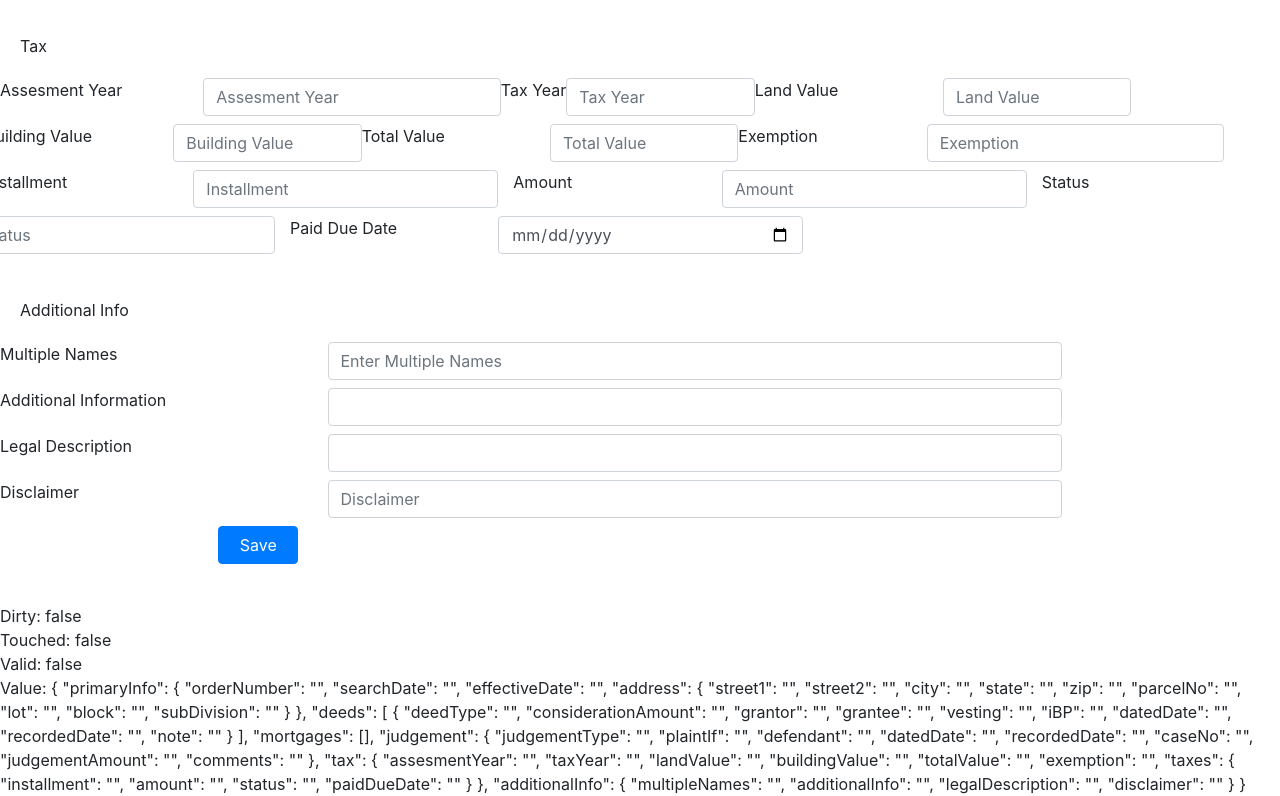
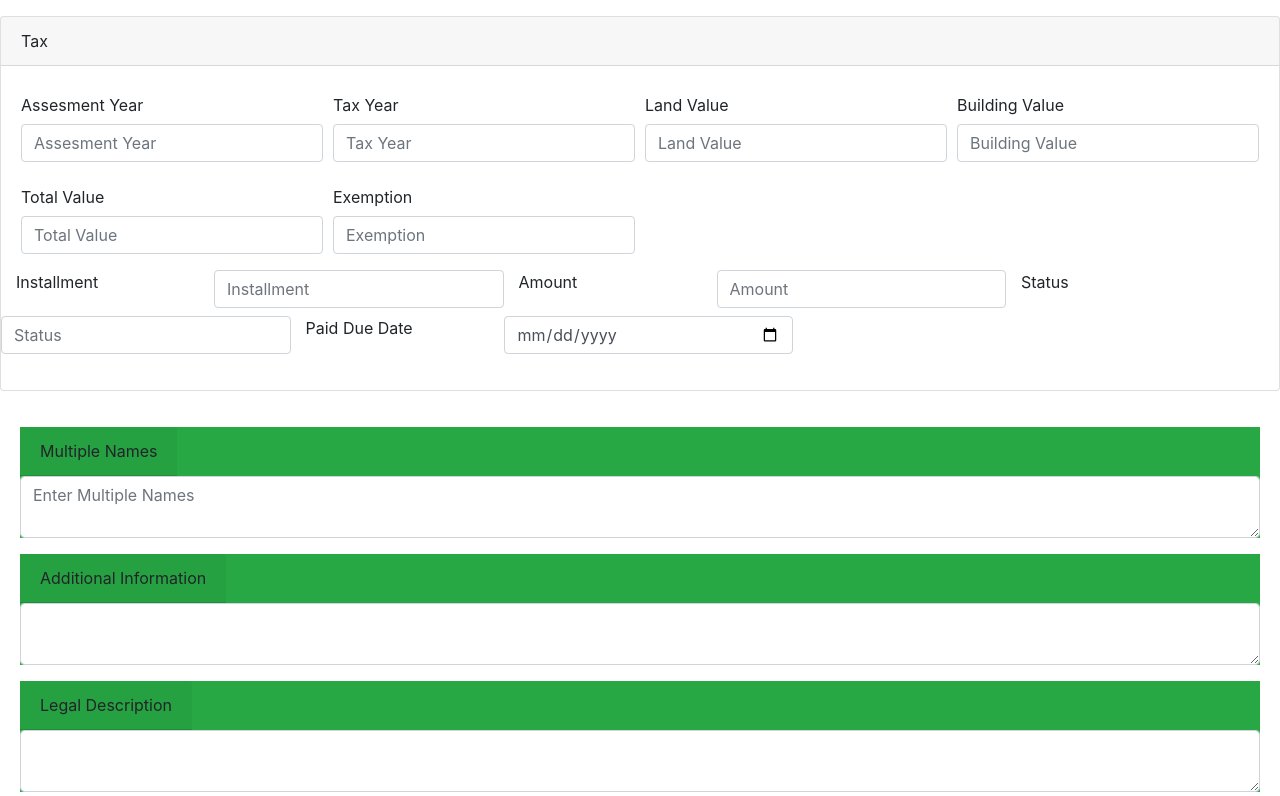
Before and after one commit to mohanreddy070/titledoc, an Angular app: page / in a window 1280 px wide. Shown: the part 1151-1947 px from the top of the page. Built offline with nearby package versions, Linux system fonts and the light colour scheme.

Commit message:
1 file modified

```diff
--- a/src/app/form/form.component.html
+++ b/src/app/form/form.component.html
@@ -536,15 +536,16 @@
 
 
       <!-- Tax Information -->
-      <div>
-        <div class="card-body" st>
+      <div class="card mb-3">
+        <div class="card-header" st>
 		      Tax
 	      </div>
-        <div formGroupName ="tax">
-          <div class="form-group row mb-2">
-            <label class="col-md-2 "
+        <div formGroupName ="tax" class="card-body">
+          <div class="form-row">
+
+            <div class="form-group col-md-3 ">
+              <label class="col-form-label "
                 for="assesmentYear">Assesment Year</label>
-            <div class="col-md-3 row mb-2">
               <input class="form-control"
                 id="assesmentYear"
                 type="text"
@@ -553,9 +554,10 @@
                 />
             </div>
 
-            <label class="col-md-1.7 "
+
+            <div class="form-group col-md-3">
+              <label class="col-form-label "
                 for="taxYear">Tax Year</label>
-            <div class="col-md-2 row mb-2">
               <input class="form-control"
                 id="taxYear"
                 type="text"
@@ -564,9 +566,9 @@
                 />
             </div>
 
-            <label class="col-md-2 row mb-2"
+            <div class="form-group col-md-3">
+              <label class="col-form-label"
                 for="landValue">Land Value</label>
-            <div class="col-md-2 row mb-2">
               <input class="form-control"
                 id="landValue"
                 type="text"
@@ -575,9 +577,9 @@
                 />
             </div>
 
-            <label class="col-md-2 row mb-2"
+            <div class="form-group col-md-3">
+              <label class="col-form-label"
                 for="buildingValue">Building Value</label>
-            <div class="col-md-2 row mb-2">
               <input class="form-control"
                 id="buildingValue"
                 type="text"
@@ -586,9 +588,9 @@
                 />
             </div>
 
-           <label class="col-md-2 row mb-2"
+            <div class="form-group col-md-3">
+              <label class="col-form-label"
                 for="totalValue">Total Value</label>
-            <div class="col-md-2 row mb-2">
               <input class="form-control"
                 id="totalValue"
                 type="text"
@@ -597,9 +599,9 @@
                 />
             </div>
 
-            <label class="col-md-2 row mb-2"
+            <div class="form-group col-md-3">
+              <label class="col-form-label"
                 for="exemption">Exemption</label>
-            <div class="col-md-3 row mb-2">
               <input class="form-control"
                 id="exemption"
                 type="text"
@@ -661,58 +663,49 @@
 
       <!-- Additional Information -->
       <div>
-        <div class="card-body" st>
-		      Additional Info
-	      </div>
-        <div formGroupName ="additionalInfo">
-          <div class="form-group row mb-2">
-            <label class="col-md-3 "
+        <div formGroupName ="additionalInfo" class = "card-body">
+          <div class="form-group bg-success">
+            <label class="card-header"
                 for="multipleNames">Multiple Names</label>
-            <div class="col-md-7">
-              <input class="form-control"
+
+              <textarea class="form-control"
                 id="multipleNames"
                 type="text"
                 placeholder="Enter Multiple Names"
                 formControlName="multipleNames"
-                />
-            </div>
+                ></textarea>
+
           </div>
 
-          <div class="form-group row mb-2">
-            <label class="col-md-3 "
+          <div class="form-group bg-success ">
+            <label class=" card-header"
                 for="additionalInfo">Additional Information</label>
-            <div class="col-md-7">
-              <input class="form-control"
-                id="additionalInfo"
-                type="text"
-                formControlName="additionalInfo"
-                />
-            </div>
+            <textarea class="form-control"
+              id="additionalInfo"
+              formControlName="additionalInfo"
+              ></textarea>
           </div>
 
-          <div class="form-group row mb-2">
-            <label class="col-md-3 "
+          <div class="form-group bg-success">
+            <label class="card-header "
                 for="legalDescription">Legal Description</label>
-            <div class="col-md-7">
-              <input class="form-control"
+              <textarea class="form-control"
                 id="legalDescription"
-                type="text"
                 formControlName="legalDescription"
-                />
-            </div>
+                ></textarea>
+
           </div>
 
-          <div class="form-group row mb-2">
-            <label class="col-md-3 "
+          <div class="form-group bg-success">
+            <label class="card-header "
                 for="disclaimer">Disclaimer</label>
-            <div class="col-md-7">
-              <input class="form-control"
+              <textarea class="form-control"
                 id="disclaimer"
                 type="text"
                 placeholder="Disclaimer"
                 formControlName="disclaimer"
-                />
-            </div>
+                ></textarea>
+
           </div>
 
 
```
